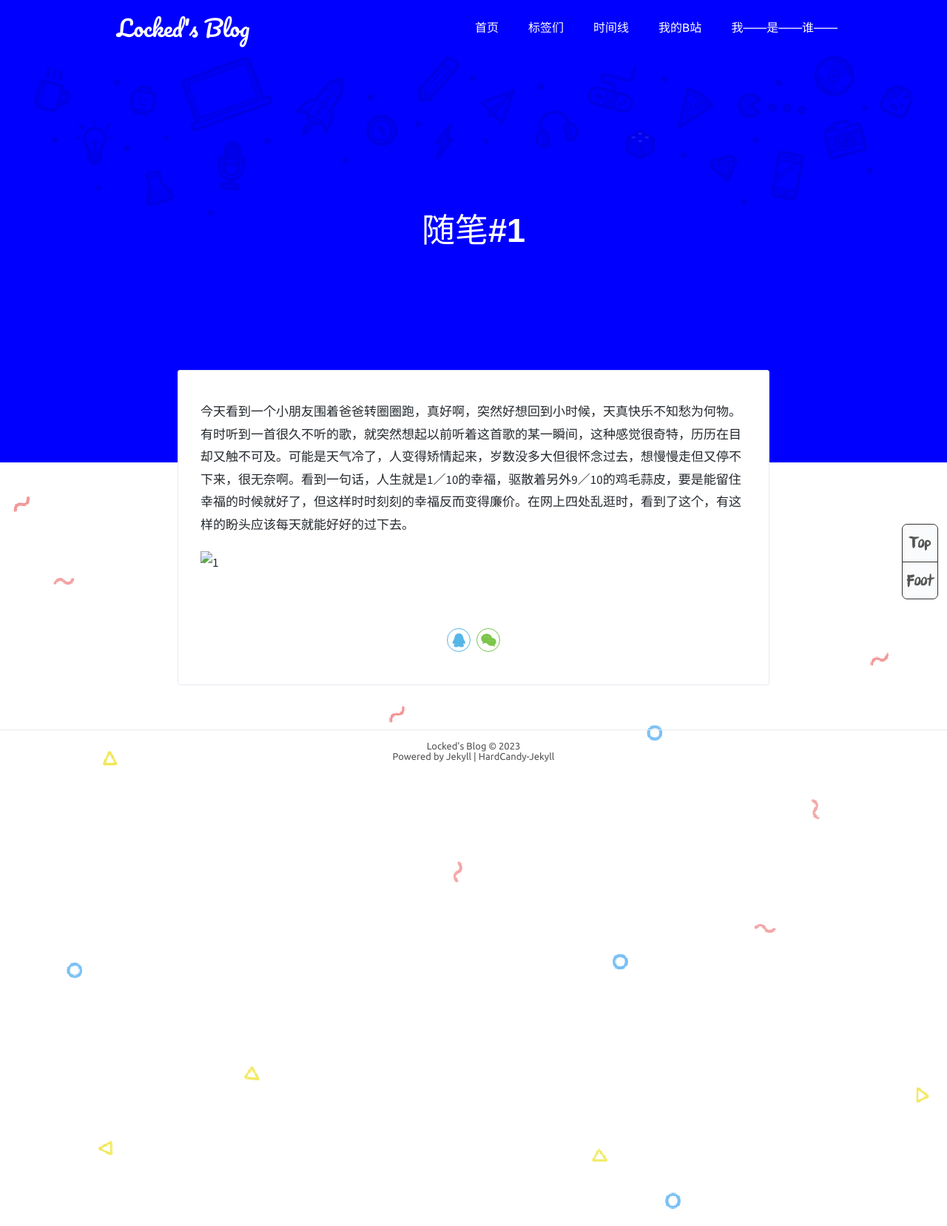
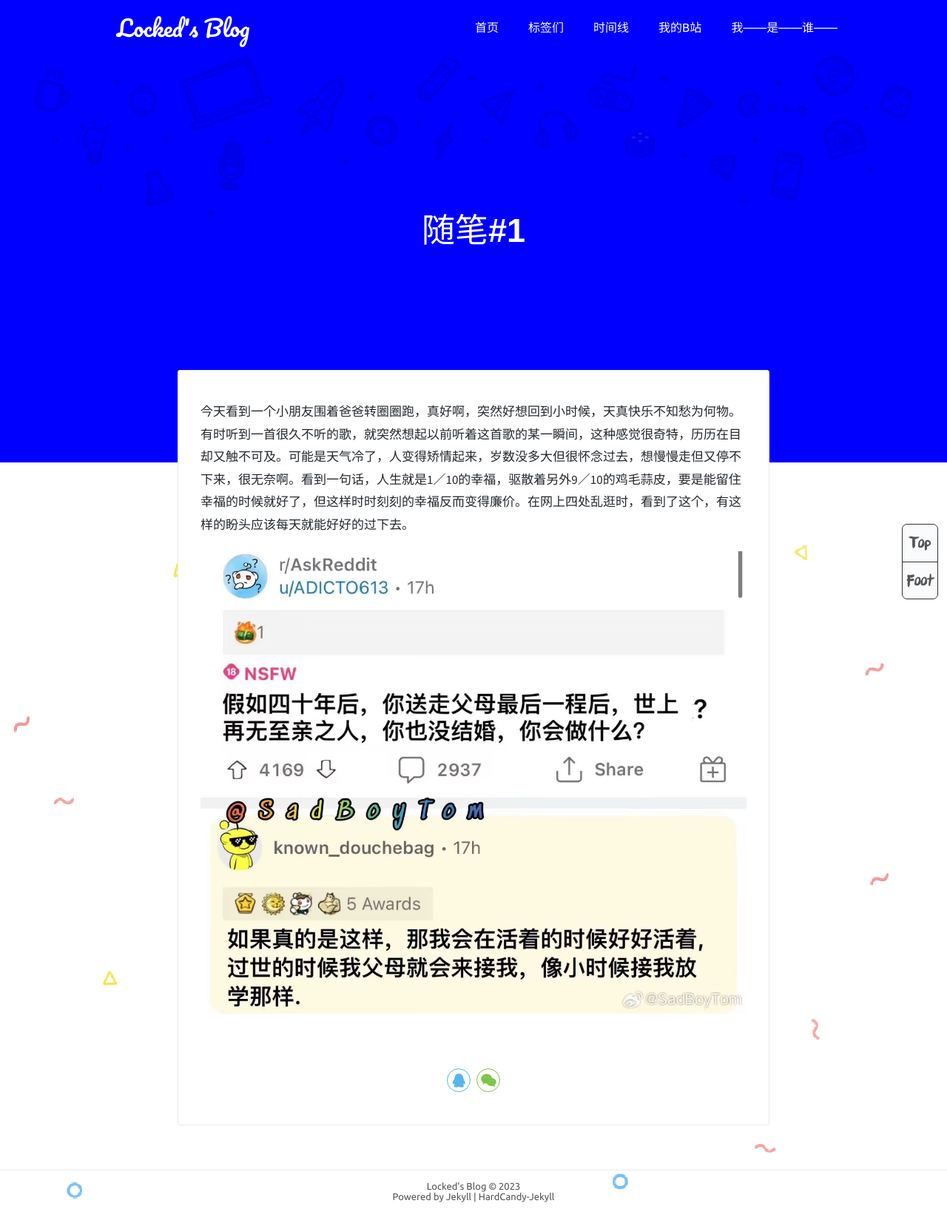
Before and after one commit to Lockeded/Lockeded.github.io, a Jekyll site: the page built from _posts/2023-9-29-随笔#1.md, in a window 1280 px wide. Shown: the whole page at 74% size. Built offline with Jekyll 4.4.1, drawn with Linux system fonts in a browser that asks for light colours; comment, search, counter and statistics services are not loaded.

Commit message:
submit workout

```diff
--- a/_posts/2023-9-29-随笔#1.md
+++ b/_posts/2023-9-29-随笔#1.md
@@ -10,4 +10,4 @@ tags: 随笔
 
 今天看到一个小朋友围着爸爸转圈圈跑，真好啊，突然好想回到小时候，天真快乐不知愁为何物。有时听到一首很久不听的歌，就突然想起以前听着这首歌的某一瞬间，这种感觉很奇特，历历在目却又触不可及。可能是天气冷了，人变得矫情起来，岁数没多大但很怀念过去，想慢慢走但又停不下来，很无奈啊。看到一句话，人生就是1／10的幸福，驱散着另外9／10的鸡毛蒜皮，要是能留住幸福的时候就好了，但这样时时刻刻的幸福反而变得廉价。在网上四处乱逛时，看到了这个，有这样的盼头应该每天就能好好的过下去。
 
-![1](../assets/pass.jpg)
+![1](../../../assets/pass.jpg)
```
